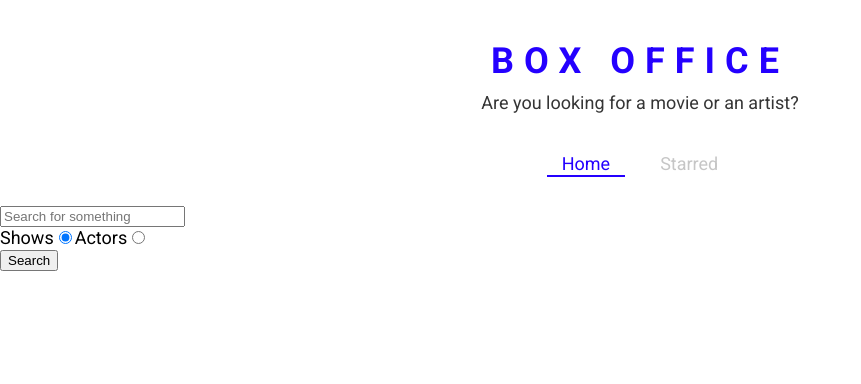
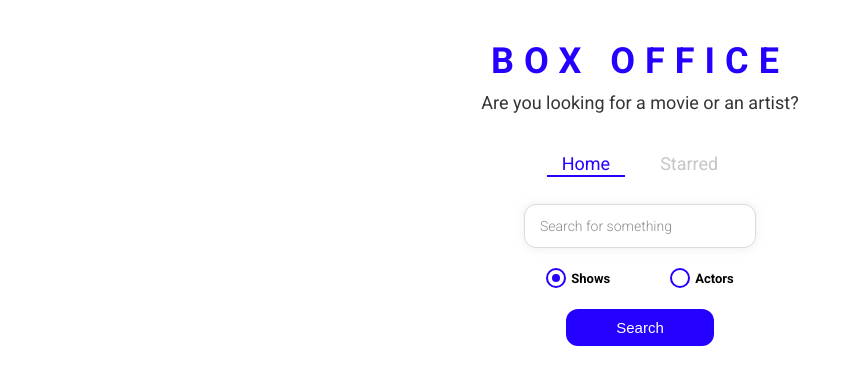
Before and after one commit to malinova/box-office, a React (Create React App) app: page / in a window 1280 px wide. Shown: the top 384 px of the page, without its empty margins (0-861 px from the left). Built offline with nearby package versions, Linux system fonts and the light colour scheme.

Commit message:
Styled entire appw

```diff
--- /dev/null
+++ b/src/components/CustomRadio.js
@@ -0,0 +1,68 @@
+import React from 'react';
+import styled from 'styled-components';
+
+const RadioWrapper = styled.label`
+  display: block;
+  position: relative;
+  padding-left: 25px;
+  cursor: pointer;
+  font-size: 13px;
+  user-select: none;
+  font-weight: 700;
+  line-height: 1.65;
+
+  input {
+    position: absolute;
+    opacity: 0;
+    cursor: pointer;
+  }
+
+  span {
+    position: absolute;
+    top: 0;
+    left: 0;
+    height: 16px;
+    width: 16px;
+    background-color: #fff;
+    border: 2px solid ${({ theme }) => theme.mainColors.blue};
+    border-radius: 50%;
+  }
+
+  input:checked ~ span {
+    background-color: #fff;
+    border: 2px solid ${({ theme }) => theme.mainColors.blue};
+  }
+
+  span:after {
+    content: '';
+    position: absolute;
+    display: none;
+  }
+
+  input:checked ~ span:after {
+    display: block;
+  }
+
+  span:after {
+    top: 4px;
+    left: 4px;
+    width: 8px;
+    height: 8px;
+    border-radius: 50%;
+    background: ${({ theme }) => theme.mainColors.blue};
+  }
+`;
+
+function CustomRadio({ label, ...restProps }) {
+  return (
+    <div>
+      <RadioWrapper htmlFor={restProps.id}>
+        {label}
+        <input {...restProps} type="radio" />
+        <span />
+      </RadioWrapper>
+    </div>
+  );
+}
+
+export default CustomRadio;
--- a/src/pages/Home.js
+++ b/src/pages/Home.js
@@ -1,10 +1,16 @@
 /* eslint-disable no-console */
 import React, { useState } from 'react';
 import ActorGrid from '../components/actor/ActorGrid';
+import CustomRadio from '../components/CustomRadio';
 import MainPageLayout from '../components/MainPageLayout';
 import ShowGrid from '../components/show/ShowGrid';
 import { apiGet } from '../misc/config';
 import { useLastQuery } from '../misc/custom-hooks';
+import {
+  RadioInputsWrapper,
+  SearchButtonWrapper,
+  SearchInput,
+} from './Home.styled';
 
 const Home = () => {
   const [input, setInput] = useLastQuery();
@@ -49,38 +55,38 @@
 
   return (
     <MainPageLayout>
-      <input
+      <SearchInput
         type="text"
         placeholder="Search for something"
         onChange={onInputChange}
         onKeyDown={onKeyDown}
         value={input}
       />
-      <div>
-        <label htmlFor="shows-search">
-          Shows
-          <input
+      <RadioInputsWrapper>
+        <div>
+          <CustomRadio
+            label="Shows"
             id="shows-search"
-            type="radio"
             value="shows"
             checked={isShowsSearch}
             onChange={onRadioChange}
           />
-        </label>
-        <label htmlFor="actors-search">
-          Actors
-          <input
-            od="actors-search"
-            type="radio"
+        </div>
+        <div>
+          <CustomRadio
+            label="Actors"
+            id="actors-search"
             value="people"
             checked={!isShowsSearch}
             onChange={onRadioChange}
           />
-        </label>
-      </div>
-      <button type="button" onClick={onSearch}>
-        Search
-      </button>
+        </div>
+      </RadioInputsWrapper>
+      <SearchButtonWrapper>
+        <button type="button" onClick={onSearch}>
+          Search
+        </button>
+      </SearchButtonWrapper>
       {renderResults()}
     </MainPageLayout>
   );
--- /dev/null
+++ b/src/pages/Home.styled.js
@@ -0,0 +1,49 @@
+import styled from 'styled-components';
+
+export const SearchInput = styled.input`
+  display: block;
+  font-family: 'Roboto', sans-serif;
+  width: 200px;
+  margin: auto;
+  outline: none;
+  padding: 13px 15px;
+  border: 1px solid #dbdbdb;
+  box-shadow: 0px 0px 10px 0px rgba(219, 219, 219, 0.5);
+  font-size: 14px;
+  border-radius: 12px;
+  color: #8d8d8d;
+
+  &::placeholder {
+    font-weight: 300;
+    color: #8d8d8d;
+  }
+`;
+
+export const RadioInputsWrapper = styled.div`
+  display: flex;
+  justify-content: center;
+  margin: 20px 0;
+
+  div {
+    margin: 0 15px;
+  }
+`;
+
+export const SearchButtonWrapper = styled.div`
+  text-align: center;
+  margin-bottom: 35px;
+
+  button {
+    color: #fff;
+    background-color: ${({ theme }) => theme.mainColors.blue};
+    margin: auto;
+    padding: 10px 50px;
+    font-size: 15px;
+    border: none;
+    outline: none;
+    border-radius: 12px;
+    &:hover {
+      cursor: pointer;
+    }
+  }
+`;
```
